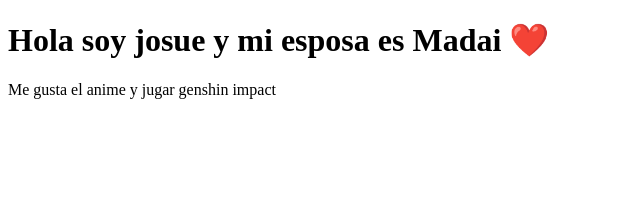
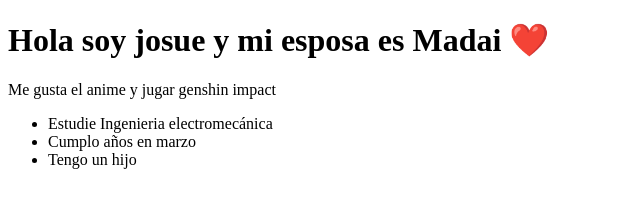
Before and after one commit to JosueYabur/PaginaWeb-Practica, a plain HTML site: page index.html in a window 1280 px wide. Shown: the whole page, without its empty margins (0-640 px from the left). Drawn offline with Linux system fonts and the light colour scheme.

Commit message:
agregué una lista

```diff
--- a/index.html
+++ b/index.html
@@ -7,7 +7,11 @@
 </head>
 <body>
     <h1>Hola soy josue y mi esposa es Madai ❤️</h1>
-</p>Me gusta el anime y jugar genshin impact
-</p>
-</body>
+</p>Me gusta el anime y jugar genshin impact</p>
 </html>
+<ul>
+    <li>Estudie Ingenieria electromecánica</li>
+    <li>Cumplo años en marzo</li>
+    <li>Tengo un hijo</li>
+
+</ul>
```
